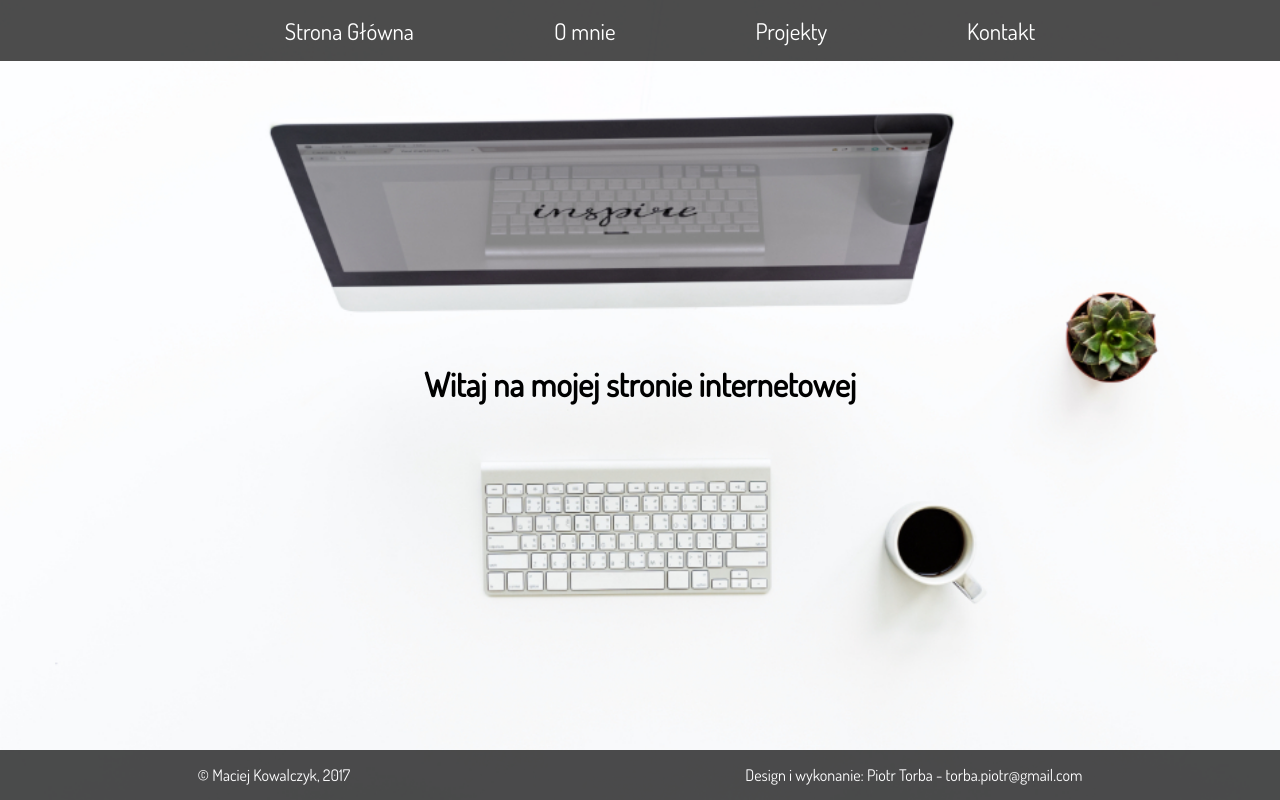
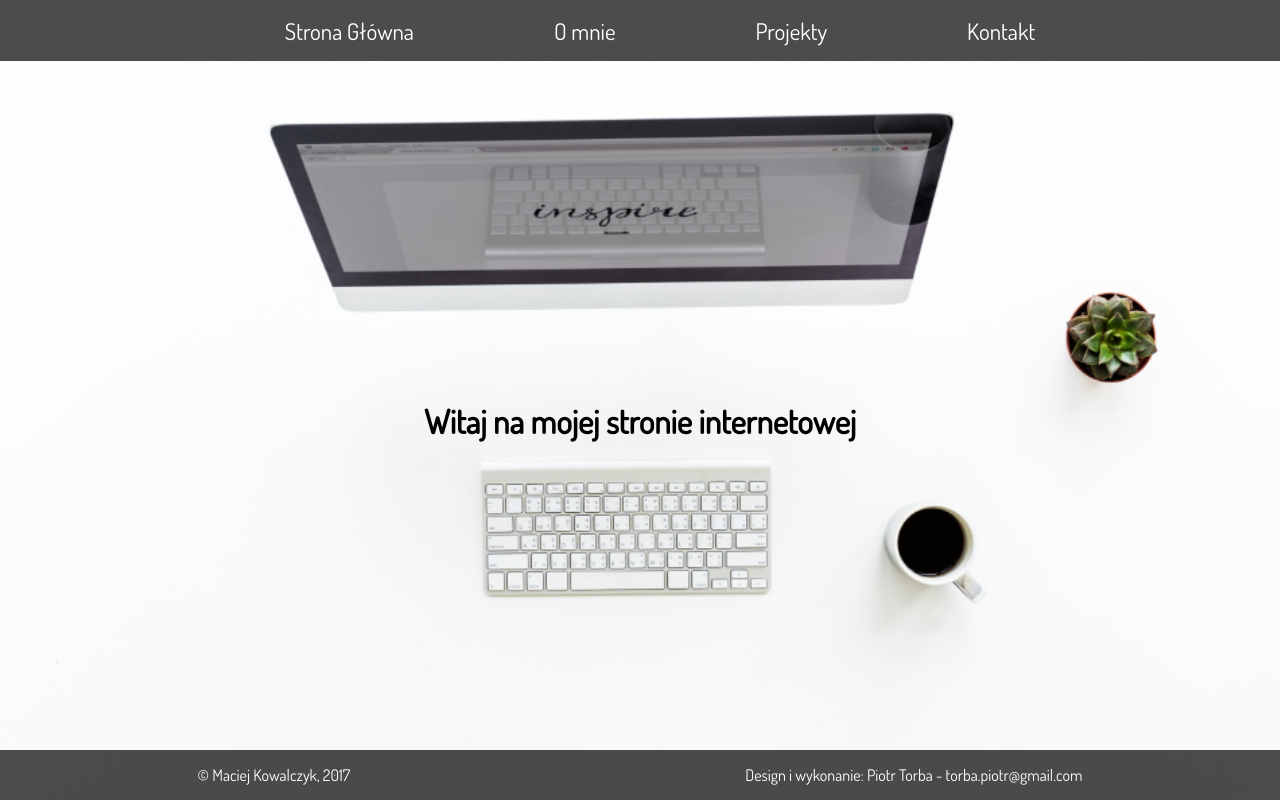
Before and after one commit to piotrtorba/MKowalczyk, a plain HTML site: page index.html in a window 1280 px wide. Drawn offline with Linux system fonts and the light colour scheme.

Commit message:
h1 strona glowna 50vh

```diff
--- a/style.css
+++ b/style.css
@@ -49,7 +49,7 @@ nav ul li a:hover {
 	font-size: 33px;
 	font-weight: bold;
 	font-family: 'Dosis', sans-serif;
-	padding-top: 11em;
+	padding-top: 50vh;
 }
 /*O mnie Section*/
 .omnie {
```
